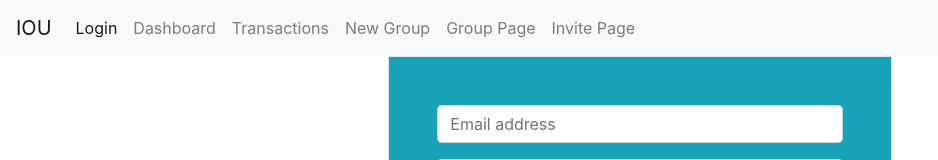
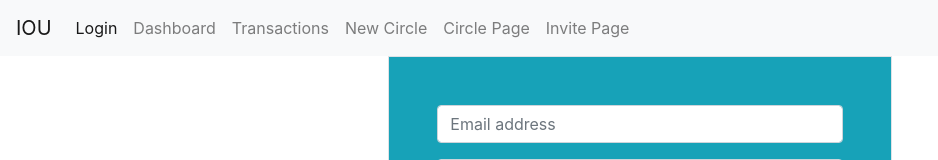
Before and after one commit to AubreyBennett/IOU, a React (Create React App) app in the folder client/: page / in a window 1280 px wide. Shown: the top 160 px of the page, without its empty margins (0-938 px from the left). Built offline with nearby package versions, Linux system fonts and the light colour scheme.

Commit message:
updated navbar links to reflect new names and routes

```diff
--- a/client/src/components/Navbar/navbar.js
+++ b/client/src/components/Navbar/navbar.js
@@ -41,18 +41,18 @@ function Navbar() {
           </li>
           <li className="nav-item">
             <Link
-              to="/newgroup"
-              className={window.location.pathname === "/newgroup" ? "nav-link active" : "nav-link"}
+              to="/newcircle"
+              className={window.location.pathname === "/newcircle" ? "nav-link active" : "nav-link"}
             >
-              New Group
+              New Circle
             </Link>
           </li>
           <li className="nav-item">
             <Link
-              to="/grouppage"
-              className={window.location.pathname === "/grouppage" ? "nav-link active" : "nav-link"}
+              to="/circlepage"
+              className={window.location.pathname === "/circlepage" ? "nav-link active" : "nav-link"}
             >
-              Group Page
+              Circle Page
             </Link>
           </li>
           <li className="nav-item">
```
